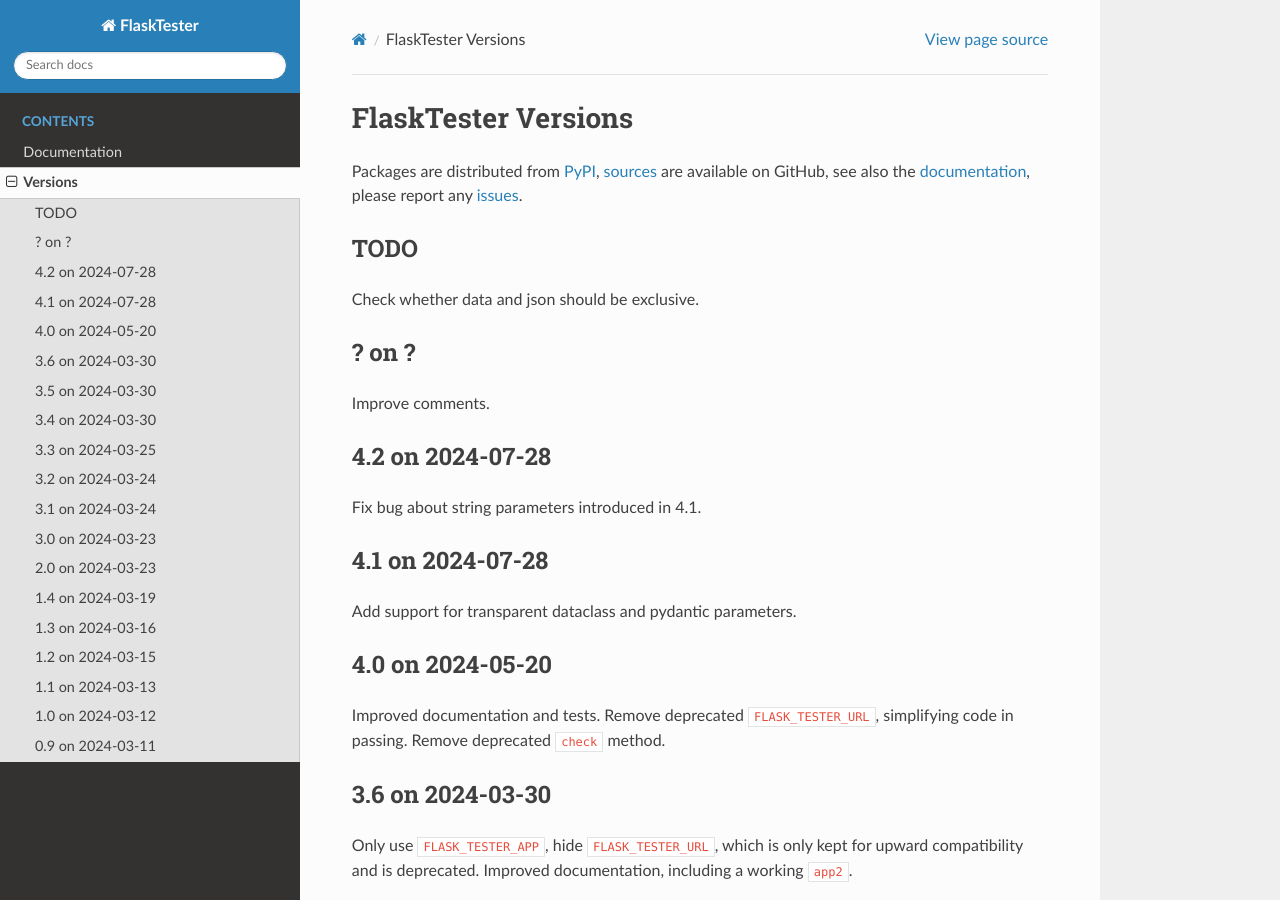
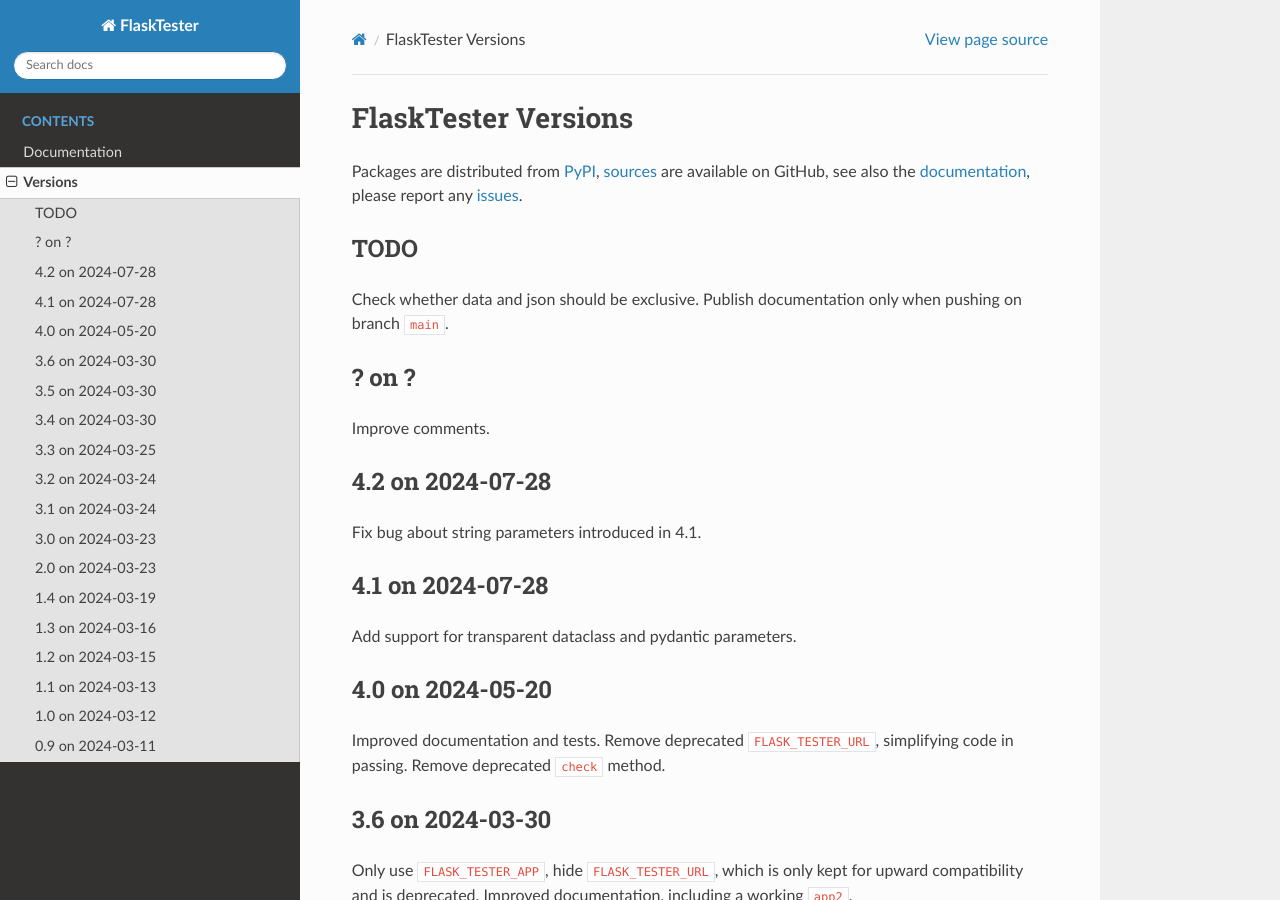
Before and after one commit to zx80/flask-tester, a Sphinx documentation site: the page built from docs/versions.md, in a window 1280 px wide and 900 px high. Built offline with Sphinx 7.4.7 and the Read the Docs theme 2.0.0, drawn with Linux system fonts in a browser that asks for light colours; pages that are not in the unit, such as notebooks, are missing from menus.

Commit message:
restrict doc publication to branch main

```diff
--- a/docs/versions.md
+++ b/docs/versions.md
@@ -8,6 +8,7 @@
 ## TODO
 
 Check whether data and json should be exclusive.
+Publish documentation only when pushing on branch `main`.
 
 ## ? on ?
 
```
Also changed, not shown: 1 other file.
